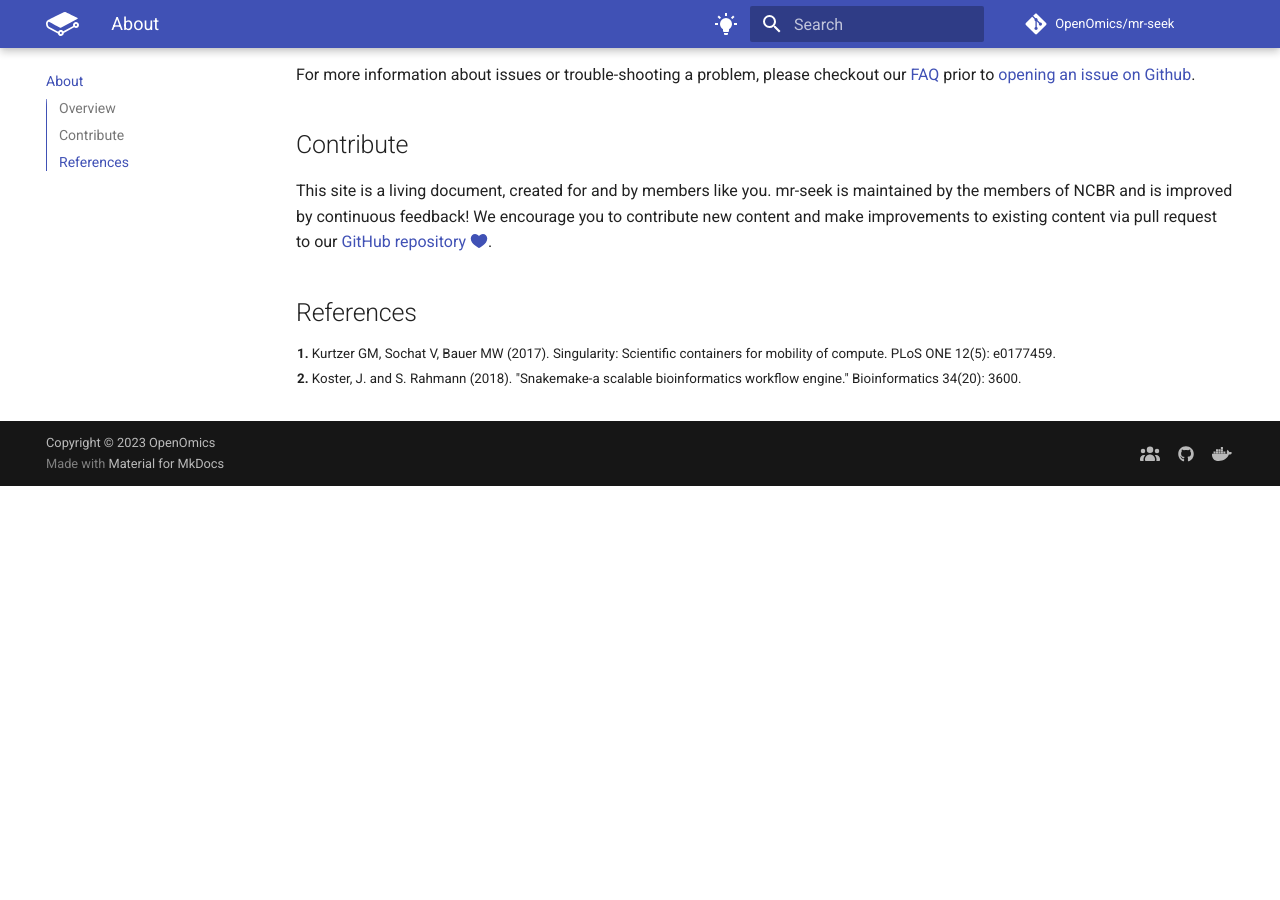
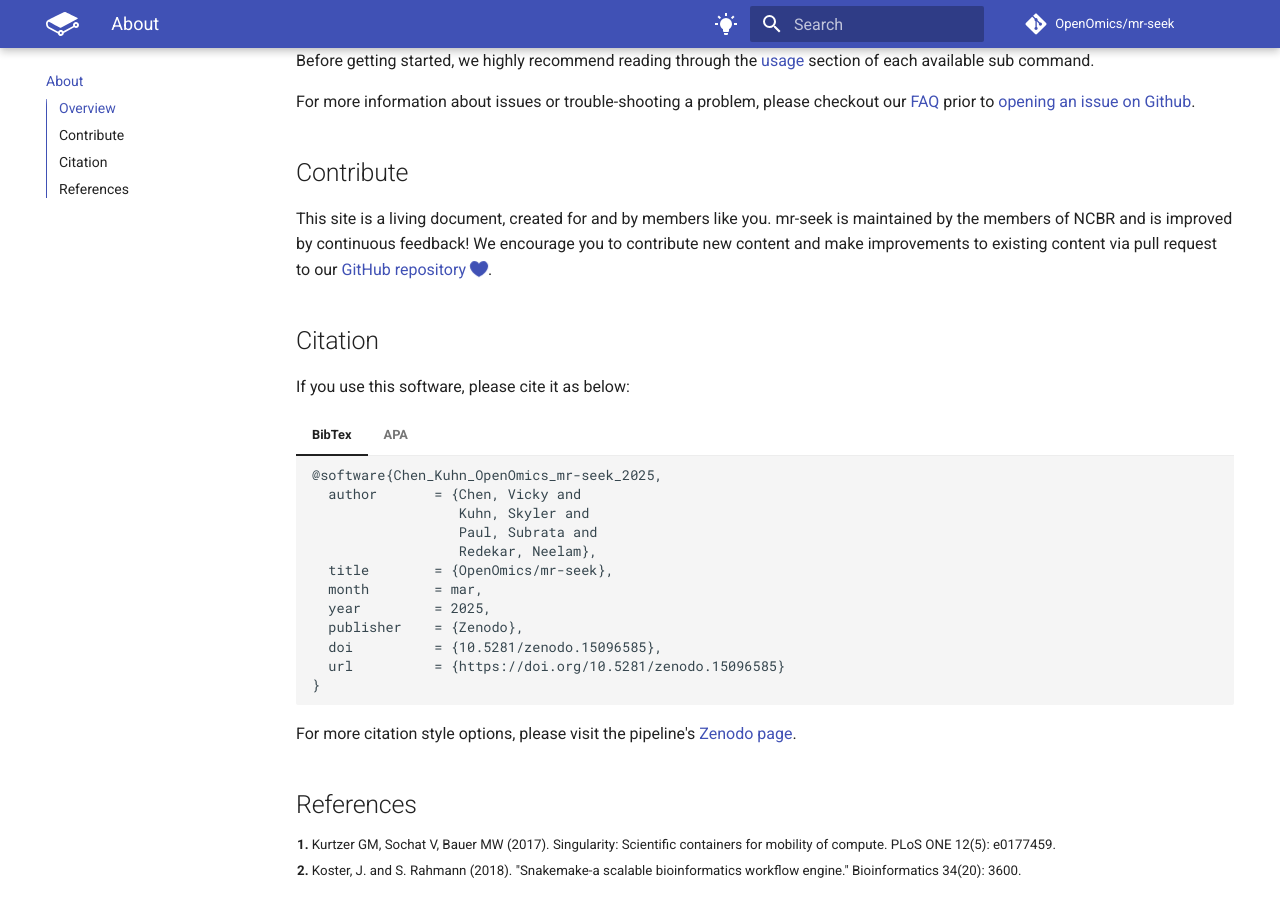
Before and after one commit to OpenOmics/mr-seek, an MkDocs documentation site: the page built from docs/index.md, in a window 1280 px wide and 900 px high, scrolled down 868 px. Built offline with MkDocs 1.6.1 and Material for MkDocs 9.7.7, drawn with Linux system fonts in a browser that asks for light colours; comment, search, counter and statistics services are not loaded; the version menu is left out; before the commit the page ends 1354 px from its top, so only the background shows below that.

Commit message:
Chore: Adding DOI and citation information

````diff
--- a/docs/index.md
+++ b/docs/index.md
@@ -3,6 +3,15 @@
   <h1 style="font-size: 250%">mr-seek 🔬</h1>
 
   <b><i>Mendelian randomization pipeline</i></b><br>
+  <a href="https://doi.org/10.5281/zenodo.15096585">
+      <img src="https://zenodo.org/badge/DOI/10.5281/zenodo.15096585.svg" alt="DOI">
+  </a>
+  <a href="https://github.com/OpenOmics/mr-seek/releases">
+    <img alt="GitHub release" src="https://img.shields.io/github/v/release/OpenOmics/mr-seek?color=blue&include_prereleases">
+  </a>
+  <a href="https://hub.docker.com/repository/docker/skchronicles/mr-seek">
+    <img alt="Docker Pulls" src="https://img.shields.io/docker/pulls/skchronicles/mr-seek">
+  </a><br>
   <a href="https://github.com/OpenOmics/mr-seek/actions/workflows/main.yaml">
     <img alt="tests" src="https://github.com/OpenOmics/mr-seek/workflows/tests/badge.svg">
   </a>
@@ -44,6 +53,34 @@
 
 This site is a living document, created for and by members like you. mr-seek is maintained by the members of NCBR and is improved by continuous feedback! We encourage you to contribute new content and make improvements to existing content via pull request to our [GitHub repository :octicons-heart-fill-24:{ .heart }](https://github.com/OpenOmics/mr-seek).
 
+## Citation
+
+If you use this software, please cite it as below:
+
+=== "BibTex"
+
+    ```
+    @software{Chen_Kuhn_OpenOmics_mr-seek_2025,
+      author       = {Chen, Vicky and
+                      Kuhn, Skyler and
+                      Paul, Subrata and
+                      Redekar, Neelam},
+      title        = {OpenOmics/mr-seek},
+      month        = mar,
+      year         = 2025,
+      publisher    = {Zenodo},
+      doi          = {10.5281/zenodo.15096585},
+      url          = {https://doi.org/10.5281/zenodo.15096585}
+    }
+    ```
+
+=== "APA"
+
+    ```
+    Chen, V., Kuhn, S., Paul, S., & Redekar, N. (2025). OpenOmics/mr-seek. Zenodo. https://doi.org/10.5281/zenodo.15096585
+    ```
+
+For more citation style options, please visit the pipeline's [Zenodo page](https://doi.org/10.5281/zenodo.15096585).
 
 ## References
 <sup>**1.**  Kurtzer GM, Sochat V, Bauer MW (2017). Singularity: Scientific containers for mobility of compute. PLoS ONE 12(5): e0177459.</sup>
````
